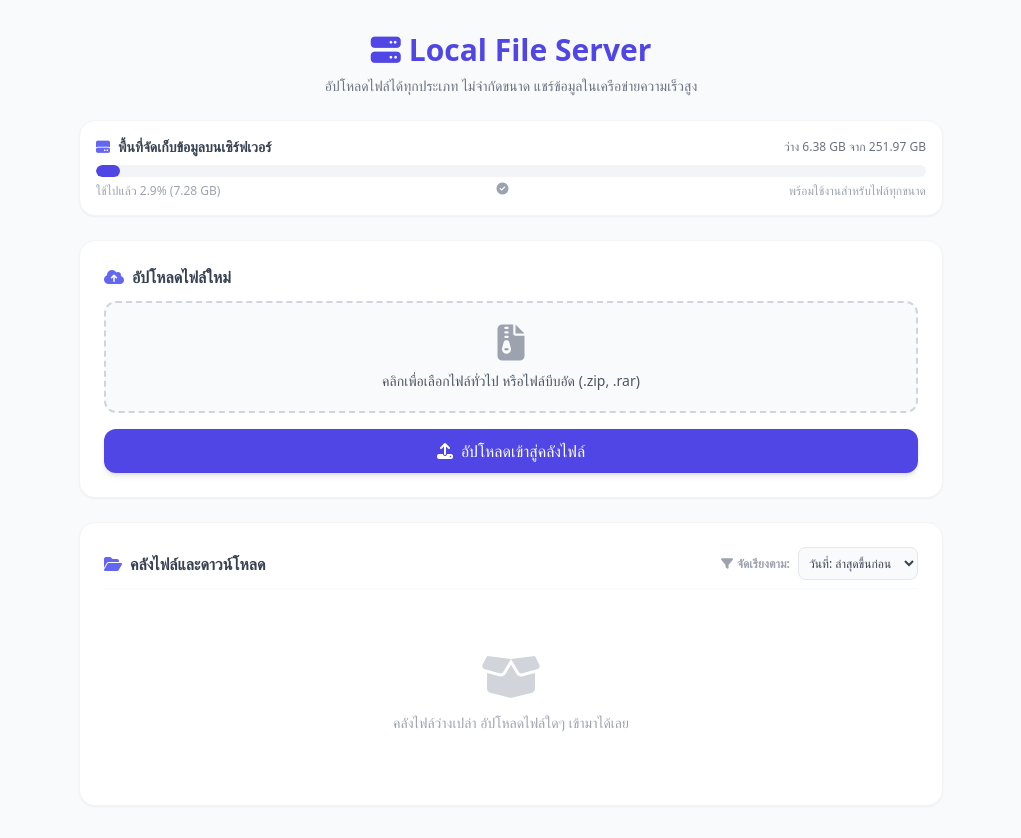
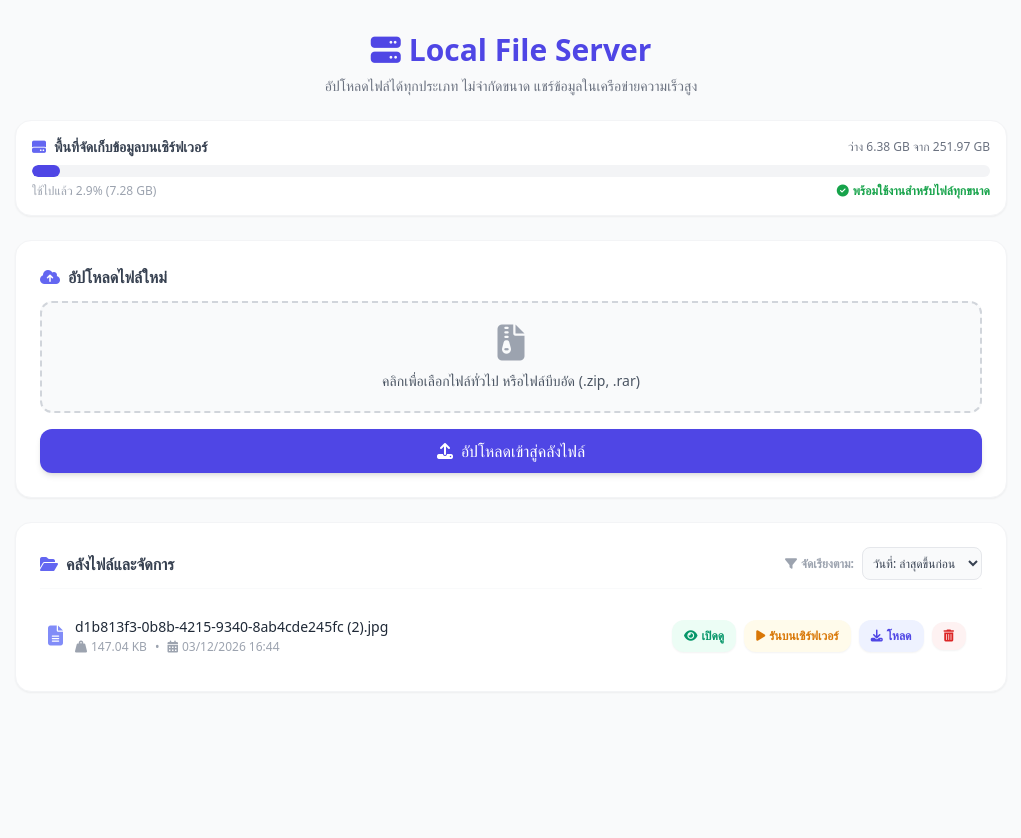
Before and after one commit to Meatheenat/file_server, a Flask app: page / in a window 1280 px wide. Shown: the whole page, without its empty margins (129-1150 px from the left). After the commit the page ends 653 px from the top, so only its background shows below. Run offline with Flask 3, Linux system fonts and the light colour scheme; some libraries are stand-ins or nearby versions.

Commit message:
first commit

```diff
--- a/app.py
+++ b/app.py
@@ -2,34 +2,32 @@ import os
 import time
 import shutil
 import re
+import platform
+import subprocess
 from flask import Flask, render_template, request, redirect, url_for, send_from_directory, flash
 
 app = Flask(__name__)
+# คีย์ลับสำหรับสร้าง Session ของระบบแจ้งเตือน (Flash)
 app.secret_key = "super_secret_key_for_unlimited_file_server"
 
-# กำหนดโฟลเดอร์สำหรับเก็บไฟล์
+# กำหนดและสร้างโฟลเดอร์สำหรับเก็บไฟล์
 UPLOAD_FOLDER = os.path.join(os.path.dirname(os.path.abspath(__file__)), 'uploads')
 app.config['UPLOAD_FOLDER'] = UPLOAD_FOLDER
+if not os.path.exists(UPLOAD_FOLDER):
+    os.makedirs(UPLOAD_FOLDER)
 
-# ตั้งค่าให้ Flask อนุญาตสตรีมไฟล์ขนาดใหญ่ได้
+# ปลดล็อกขนาดไฟล์ให้สามารถอัปโหลดได้ไม่จำกัด
 app.config['MAX_CONTENT_LENGTH'] = None
 
 def sanitize_filename(filename):
-    """
-    ฟังก์ชันทำความสะอาดชื่อไฟล์เพื่อความปลอดภัย
-    รองรับภาษาไทย และป้องกันอักขระอันตรายที่เป็นอันตรายต่อระบบไฟล์
-    """
-    # ลบอักขระที่ระบบปฏิบัติการไม่รองรับในชื่อไฟล์ เช่น / \ : * ? " < > |
-    cleaned = re.sub(r'[\/\\:\*\?"<>\|]', '', filename)
-    # ตัดช่องว่างหัวท้าย
-    cleaned = cleaned.strip()
-    # ถ้าหากชื่อไฟล์ว่างเปล่า ให้ใส่ชื่อเริ่มต้นเป็น file_ เพื่อป้องกันข้อผิดพลาด
+    """ทำความสะอาดชื่อไฟล์ รองรับภาษาไทยและลบอักขระพิเศษที่เป็นอันตราย"""
+    cleaned = re.sub(r'[\/\\:\*\?"<>\|]', '', filename).strip()
     if not cleaned or cleaned.startswith('.'):
-        cleaned = "uploaded_file" + cleaned
+        cleaned = "uploaded_file_" + cleaned
     return cleaned
 
 def get_unique_filename(filename):
-    """ฟังก์ชันจัดการไฟล์ชื่อซ้ำ โดยการเติม _1, _2 ต่อท้ายชื่อไฟล์"""
+    """จัดการไฟล์ชื่อซ้ำ โดยการเติม _1, _2 ต่อท้าย"""
     base, ext = os.path.splitext(filename)
     counter = 1
     unique_filename = filename
@@ -39,7 +37,7 @@ def get_unique_filename(filename):
     return unique_filename
 
 def format_file_size(size_in_bytes):
-    """ฟังก์ชันแปลงขนาดจาก Bytes เป็นหน่วยที่อ่านง่าย"""
+    """แปลงขนาดไฟล์จากหน่วย Bytes เป็นหน่วยที่มนุษย์อ่านง่าย (KB, MB, GB)"""
     for unit in ['B', 'KB', 'MB', 'GB']:
         if size_in_bytes < 1024.0:
             return f"{size_in_bytes:.2f} {unit}"
@@ -47,7 +45,7 @@ def format_file_size(size_in_bytes):
     return f"{size_in_bytes:.2f} TB"
 
 def get_disk_status():
-    """ฟังก์ชันคำนวณพื้นที่ว่างในฮาร์ดดิสก์ที่รันเซิร์ฟเวอร์"""
+    """คำนวณและคืนค่าพื้นที่ว่างของฮาร์ดดิสก์เซิร์ฟเวอร์"""
     total, used, free = shutil.disk_usage(UPLOAD_FOLDER)
     return {
         'total': format_file_size(total),
@@ -56,12 +54,9 @@ def get_disk_status():
         'percent_used': round((used / total) * 100, 1)
     }
 
-# สร้างโฟลเดอร์เก็บไฟล์หากยังไม่มี
-if not os.path.exists(UPLOAD_FOLDER):
-    os.makedirs(UPLOAD_FOLDER)
-
 @app.route('/')
 def index():
+    """หน้าหลักของเว็บไซต์ โหลดรายการไฟล์และจัดเรียงตามที่ผู้ใช้เลือก"""
     raw_files = os.listdir(app.config['UPLOAD_FOLDER'])
     files_info = []
     sort_by = request.args.get('sort', 'newest')
@@ -78,7 +73,7 @@ def index():
                 'time': time.strftime('%d/%m/%Y %H:%M', time.localtime(file_stat.st_mtime))
             })
 
-    # จัดเรียงไฟล์ตามเงื่อนไข
+    # ระบบจัดเรียงไฟล์
     if sort_by == 'name_asc':
         files_info.sort(key=lambda x: x['name'].lower())
     elif sort_by == 'name_desc':
@@ -89,7 +84,7 @@ def index():
         files_info.sort(key=lambda x: x['raw_size'], reverse=True)
     elif sort_by == 'oldest':
         files_info.sort(key=lambda x: x['raw_time'])
-    else: # newest
+    else: # newest (ค่าเริ่มต้น)
         files_info.sort(key=lambda x: x['raw_time'], reverse=True)
 
     disk_info = get_disk_status()
@@ -97,49 +92,71 @@ def index():
 
 @app.route('/upload', methods=['POST'])
 def upload_file():
-    if 'file' not in request.files:
-        flash('ไม่พบไฟล์ในคำขอ', 'error')
+    """จัดการการอัปโหลดไฟล์ เขียนไฟล์ลงดิสก์แบบสตรีมมิ่งเพื่อประหยัด RAM"""
+    if 'file' not in request.files or request.files['file'].filename == '':
+        flash('ไม่ได้เลือกไฟล์ หรือไม่พบไฟล์', 'error')
         return redirect(url_for('index'))
 
     file = request.files['file']
-    if file.filename == '':
-        flash('ไม่ได้เลือกไฟล์', 'error')
-        return redirect(url_for('index'))
+    filename = get_unique_filename(sanitize_filename(file.filename))
+    dest_path = os.path.join(app.config['UPLOAD_FOLDER'], filename)
 
-    if file:
-        # ใช้ฟังก์ชันทำความสะอาดชื่อไฟล์ที่รองรับภาษาไทยแทน secure_filename
-        filename = sanitize_filename(file.filename)
-        filename = get_unique_filename(filename)
-        dest_path = os.path.join(app.config['UPLOAD_FOLDER'], filename)
+    try:
+        # อ่านและเขียนไฟล์ทีละ 64KB ช่วยให้เครื่องไม่ค้างเมื่ออัปโหลดไฟล์ขนาด GB
+        with open(dest_path, 'wb') as f:
+            chunk_size = 4096 * 16
+            while True:
+                chunk = file.stream.read(chunk_size)
+                if not chunk:
+                    break
+                f.write(chunk)
 
-        try:
-            # ปรับปรุง: เขียนไฟล์แบบ Stream Chunk เพื่อประหยัด RAM สำหรับไฟล์ขนาดใหญ่มากๆ (เช่น หนัง, Backup)
-            with open(dest_path, 'wb') as f:
-                chunk_size = 4096 * 16  # 64 KB ต่อรอบ
-                while True:
-                    chunk = file.stream.read(chunk_size)
-                    if not chunk:
-                        break
-                    f.write(chunk)
-
-            flash(f'อัปโหลดไฟล์ "{filename}" สำเร็จแล้ว!', 'success')
-        except Exception as e:
-            if os.path.exists(dest_path):
-                os.remove(dest_path)
-            flash(f'เกิดข้อผิดพลาดระหว่างอัปโหลด: {str(e)}', 'error')
+        flash(f'อัปโหลดไฟล์ "{filename}" สำเร็จแล้ว!', 'success')
+    except Exception as e:
+        if os.path.exists(dest_path):
+            os.remove(dest_path)
+        flash(f'เกิดข้อผิดพลาดระหว่างอัปโหลด: {str(e)}', 'error')
 
     return redirect(url_for('index'))
 
 @app.route('/download/<path:filename>')
 def download_file(filename):
-    # ปรับเป็น <path:filename> ป้องกันการป้อนชื่อย้อนโฟลเดอร์ และรองรับโครงสร้างชื่อพิเศษ
-    # send_from_directory ปลอดภัยต่อ Path Traversal อยู่แล้วหากใช้ร่วมกับชื่อเดี่ยวๆ
+    """ส่งไฟล์ให้ผู้ใช้ดาวน์โหลดลงเครื่อง"""
     return send_from_directory(app.config['UPLOAD_FOLDER'], filename, as_attachment=True)
+
+@app.route('/view/<path:filename>')
+def view_file(filename):
+    """ส่งไฟล์ให้เบราว์เซอร์เปิดดู (ถ้าเบราว์เซอร์รองรับ เช่น รูปภาพ, วิดีโอ, PDF)"""
+    return send_from_directory(app.config['UPLOAD_FOLDER'], filename)
+
+@app.route('/run_on_server/<path:filename>', methods=['POST'])
+def run_on_server(filename):
+    """สั่งให้คอมพิวเตอร์เครื่องหลัก (เซิร์ฟเวอร์) เปิดไฟล์นั้นขึ้นมา"""
+    secure_name = os.path.basename(filename)
+    file_path = os.path.join(app.config['UPLOAD_FOLDER'], secure_name)
+
+    if os.path.exists(file_path):
+        try:
+            # เลือกคำสั่งเปิดไฟล์ตามระบบปฏิบัติการของเซิร์ฟเวอร์
+            if platform.system() == 'Windows':
+                os.startfile(file_path)
+            elif platform.system() == 'Darwin': # macOS
+                subprocess.call(('open', file_path))
+            else: # Linux
+                subprocess.call(('xdg-open', file_path))
+
+            flash(f'กำลังสั่งเปิดไฟล์ "{secure_name}" บนหน้าจอเซิร์ฟเวอร์', 'success')
+        except Exception as e:
+            flash(f'ไม่สามารถเปิดไฟล์ได้: {str(e)}', 'error')
+    else:
+        flash('ไม่พบไฟล์', 'error')
+
+    return redirect(url_for('index'))
 
 @app.route('/delete/<path:filename>', methods=['POST'])
 def delete_file(filename):
+    """ลบไฟล์ออกจากเซิร์ฟเวอร์"""
     try:
-        # ป้องกันไม่ให้ใส่ตัวอักษรย้อนระบบไฟล์ (เช่น ../../../etc/passwd)
         secure_name = os.path.basename(filename)
         file_path = os.path.join(app.config['UPLOAD_FOLDER'], secure_name)
 
@@ -153,5 +170,5 @@ def delete_file(filename):
     return redirect(url_for('index'))
 
 if __name__ == '__main__':
-    # รันเซิร์ฟเวอร์
+    # รันเซิร์ฟเวอร์บนทุก IP Address ในเครือข่าย พอร์ต 5000
     app.run(host='0.0.0.0', port=5000, debug=True)
--- a/templates/index.html
+++ b/templates/index.html
@@ -9,12 +9,13 @@
 </head>
 <body class="bg-gray-50 text-gray-800 min-h-screen font-sans">
 
-    <div class="container mx-auto px-4 py-8 max-w-4xl">
+    <div class="container mx-auto px-4 py-8 max-w-5xl">
         <header class="text-center mb-6">
             <h1 class="text-3xl font-bold text-indigo-600 mb-2"><i class="fa-solid fa-server mr-2"></i>Local File Server</h1>
             <p class="text-gray-500 text-sm">อัปโหลดไฟล์ได้ทุกประเภท ไม่จำกัดขนาด แชร์ข้อมูลในเครือข่ายความเร็วสูง</p>
         </header>
 
+        <!-- แสดงสถานะพื้นที่จัดเก็บข้อมูล -->
         <div class="bg-white p-4 rounded-2xl shadow-sm border border-gray-100 mb-6">
             <div class="flex justify-between items-center mb-2">
                 <span class="text-sm font-semibold text-gray-700"><i class="fa-solid fa-hard-drive mr-2 text-indigo-500"></i>พื้นที่จัดเก็บข้อมูลบนเซิร์ฟเวอร์</span>
@@ -24,11 +25,12 @@
                 <div class="bg-indigo-600 h-3 rounded-full transition-all duration-500" style="width: {{ disk.percent_used }}%;"></div>
             </div>
             <div class="flex justify-between text-xs text-gray-400 mt-1.5">
-        <span>ใช้ไปแล้ว {{ disk.percent_used }}% ({{ disk.used }})</span
+                <span>ใช้ไปแล้ว {{ disk.percent_used }}% ({{ disk.used }})</span>
                 <span class="text-green-600 font-semibold"><i class="fa-solid fa-circle-check mr-1"></i>พร้อมใช้งานสำหรับไฟล์ทุกขนาด</span>
             </div>
         </div>
 
+        <!-- แจ้งเตือน Flash Messages -->
         {% with messages = get_flashed_messages(with_categories=true) %}
           {% if messages %}
             {% for category, message in messages %}
@@ -40,6 +42,7 @@
           {% endif %}
         {% endwith %}
 
+        <!-- ส่วนอัปโหลดไฟล์ -->
         <div class="bg-white p-6 rounded-2xl shadow-sm border border-gray-100 mb-6">
             <h2 class="text-base font-semibold mb-3 text-gray-700"><i class="fa-solid fa-cloud-arrow-up mr-2 text-indigo-500"></i>อัปโหลดไฟล์ใหม่</h2>
 
@@ -56,9 +59,10 @@
             </form>
         </div>
 
+        <!-- คลังไฟล์และการดาวน์โหลด/จัดการ -->
         <div class="bg-white p-6 rounded-2xl shadow-sm border border-gray-100">
             <div class="flex flex-col sm:flex-row sm:items-center justify-between gap-3 mb-4 pb-2 border-b border-gray-50">
-                <h2 class="text-base font-semibold text-gray-700"><i class="fa-solid fa-folder-open mr-2 text-indigo-500"></i>คลังไฟล์และดาวน์โหลด</h2>
+                <h2 class="text-base font-semibold text-gray-700"><i class="fa-solid fa-folder-open mr-2 text-indigo-500"></i>คลังไฟล์และจัดการ</h2>
 
                 <div class="flex items-center gap-2">
                     <label for="sortSelector" class="text-xs font-semibold text-gray-400 whitespace-nowrap"><i class="fa-solid fa-filter mr-1"></i>จัดเรียงตาม:</label>
@@ -76,9 +80,9 @@
             {% if files %}
                 <div class="divide-y divide-gray-100 max-h-[500px] overflow-y-auto pr-2">
                     {% for file in files %}
-                        <div class="py-3 flex flex-col sm:flex-row sm:items-center justify-between gap-3 hover:bg-gray-50 px-2 rounded-lg transition">
+                        <div class="py-3 flex flex-col md:flex-row md:items-center justify-between gap-3 hover:bg-gray-50 px-2 rounded-lg transition">
                             <div class="flex items-center gap-3 overflow-hidden">
-                                <i class="fa-solid fa-file-arrow-down text-indigo-400 text-xl flex-shrink-0"></i>
+                                <i class="fa-solid fa-file-lines text-indigo-400 text-xl flex-shrink-0"></i>
                                 <div class="overflow-hidden">
                                     <p class="text-sm font-medium text-gray-800 truncate" title="{{ file.name }}">{{ file.name }}</p>
                                     <p class="text-xs text-gray-400 flex gap-2 mt-0.5">
@@ -89,14 +93,29 @@
                                 </div>
                             </div>
 
-                            <div class="flex items-center gap-2 justify-end">
-                                <a href="{{ url_for('download_file', filename=file.name) }}" class="bg-indigo-50 hover:bg-indigo-100 text-indigo-600 text-xs font-semibold py-2 px-3.5 rounded-xl flex items-center gap-1 transition shadow-sm">
-                                    <i class="fa-solid fa-download"></i> ดาวน์โหลด
+                            <!-- ปุ่มควบคุมไฟล์ -->
+                            <div class="flex flex-wrap items-center gap-2 justify-end mt-2 md:mt-0">
+                                <!-- 1. เปิดดูบนเบราว์เซอร์ -->
+                                <a href="{{ url_for('view_file', filename=file.name) }}" target="_blank" class="bg-emerald-50 hover:bg-emerald-100 text-emerald-600 text-xs font-semibold py-2 px-3 rounded-xl flex items-center gap-1 transition shadow-sm">
+                                    <i class="fa-solid fa-eye"></i> เปิดดู
                                 </a>
 
-                                <form action="{{ url_for('delete_file', filename=file.name) }}" method="POST" onsubmit="return confirm('คุณแน่ใจหรือไม่ว่าต้องการลบไฟล์นี้?');" class="inline">
-                                    <button type="submit" class="bg-red-50 hover:bg-red-100 text-red-600 text-xs font-semibold py-2 px-3.5 rounded-xl flex items-center gap-1 transition shadow-sm">
-                                        <i class="fa-solid fa-trash-can"></i> ลบ
+                                <!-- 2. สั่งรันบนเครื่องเซิร์ฟเวอร์ -->
+                                <form action="{{ url_for('run_on_server', filename=file.name) }}" method="POST" class="inline">
+                                    <button type="submit" class="bg-amber-50 hover:bg-amber-100 text-amber-600 text-xs font-semibold py-2 px-3 rounded-xl flex items-center gap-1 transition shadow-sm" title="ให้คอมพิวเตอร์ที่รันเว็บนี้เปิดไฟล์ขึ้นมา">
+                                        <i class="fa-solid fa-play"></i> รันบนเซิร์ฟเวอร์
+                                    </button>
+                                </form>
+
+                                <!-- 3. ดาวน์โหลดเข้าเครื่อง -->
+                                <a href="{{ url_for('download_file', filename=file.name) }}" class="bg-indigo-50 hover:bg-indigo-100 text-indigo-600 text-xs font-semibold py-2 px-3 rounded-xl flex items-center gap-1 transition shadow-sm">
+                                    <i class="fa-solid fa-download"></i> โหลด
+                                </a>
+
+                                <!-- 4. ลบไฟล์ -->
+                                <form action="{{ url_for('delete_file', filename=file.name) }}" method="POST" onsubmit="return confirm('คุณแน่ใจหรือไม่ว่าต้องการลบไฟล์นี้อย่างถาวร?');" class="inline">
+                                    <button type="submit" class="bg-red-50 hover:bg-red-100 text-red-600 text-xs font-semibold py-2 px-3 rounded-xl flex items-center gap-1 transition shadow-sm">
+                                        <i class="fa-solid fa-trash-can"></i>
                                     </button>
                                 </form>
                             </div>
@@ -113,6 +132,7 @@
     </div>
 
     <script>
+        // ฟังก์ชันอัปเดตชื่อและไอคอนหลังจากเลือกไฟล์
         function updateFileName() {
             const input = document.getElementById('fileInput');
             const display = document.getElementById('fileNameDisplay');
@@ -125,6 +145,7 @@
             }
         }
 
+        // ฟังก์ชันสำหรับเปลี่ยนการจัดเรียง
         function changeSort(val) {
             window.location.href = "/?sort=" + val;
         }
```
Also changed, not shown: uploads/d1b813f3-0b8b-4215-9340-8ab4cde245fc (2).jpg (added), 2 other files. Lines whose indentation alone changed are shown as unchanged.
